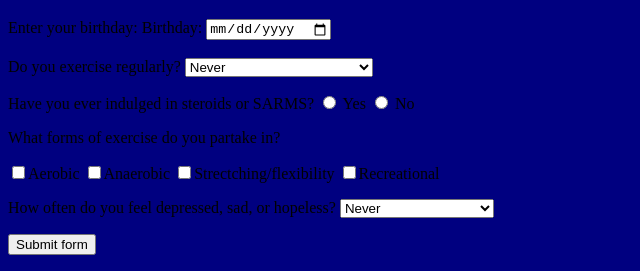
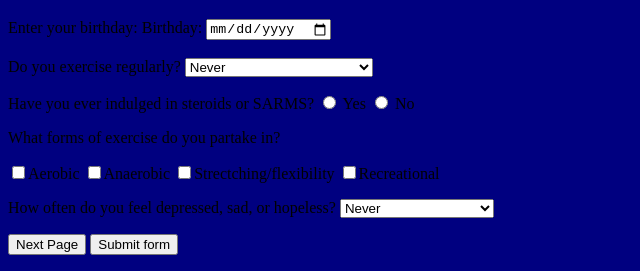
Before and after one commit to lhuff25/Survey, a plain HTML site: page index.html in a window 1280 px wide. Shown: the part 860-1131 px from the top of the page, without its empty margins (0-640 px from the left). Drawn offline with Linux system fonts and the light colour scheme.

Commit message:
next page option

```diff
--- a/index.html
+++ b/index.html
@@ -48,6 +48,8 @@ Do you exercise regularly?
         <option value=4 > Every day
         </select>
     </p>
+<button id = "next"> Next Page
+</button>
 <input type=submit value="Submit form">
 </div>
 </form>
```
